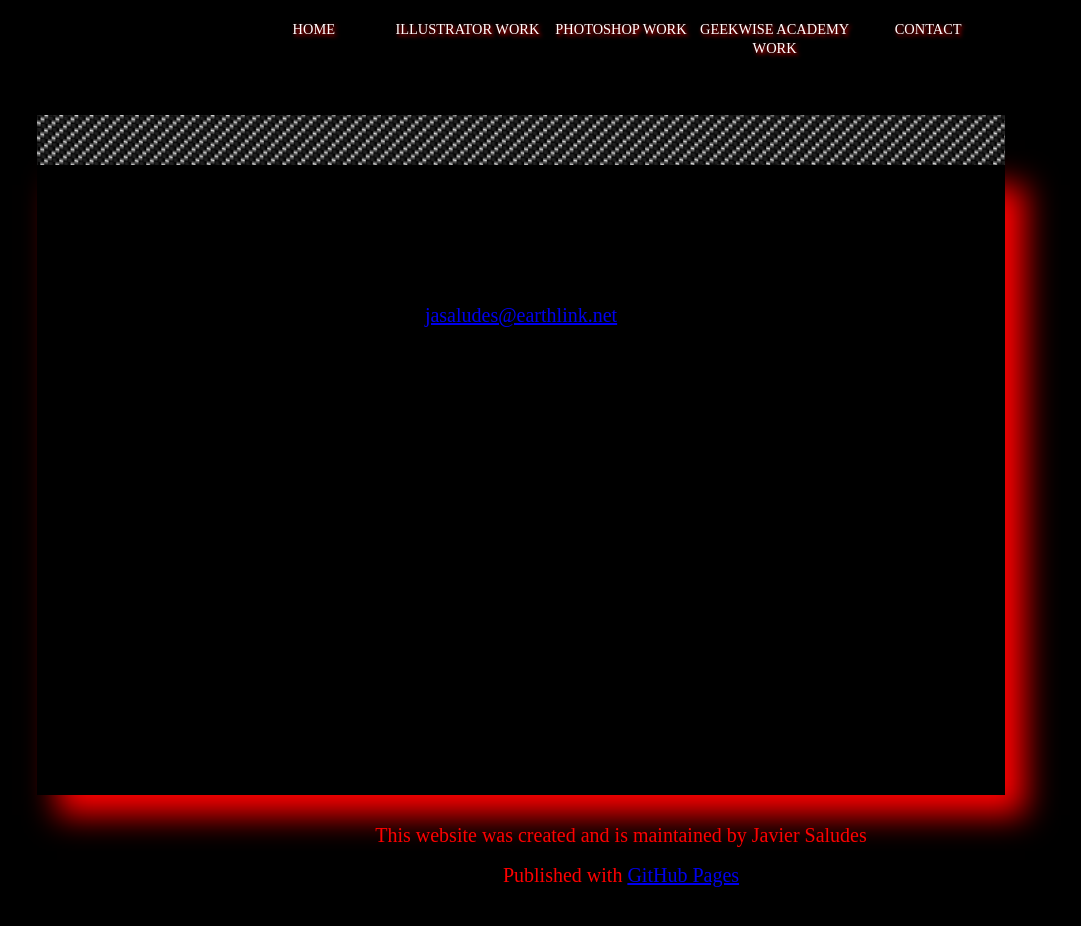
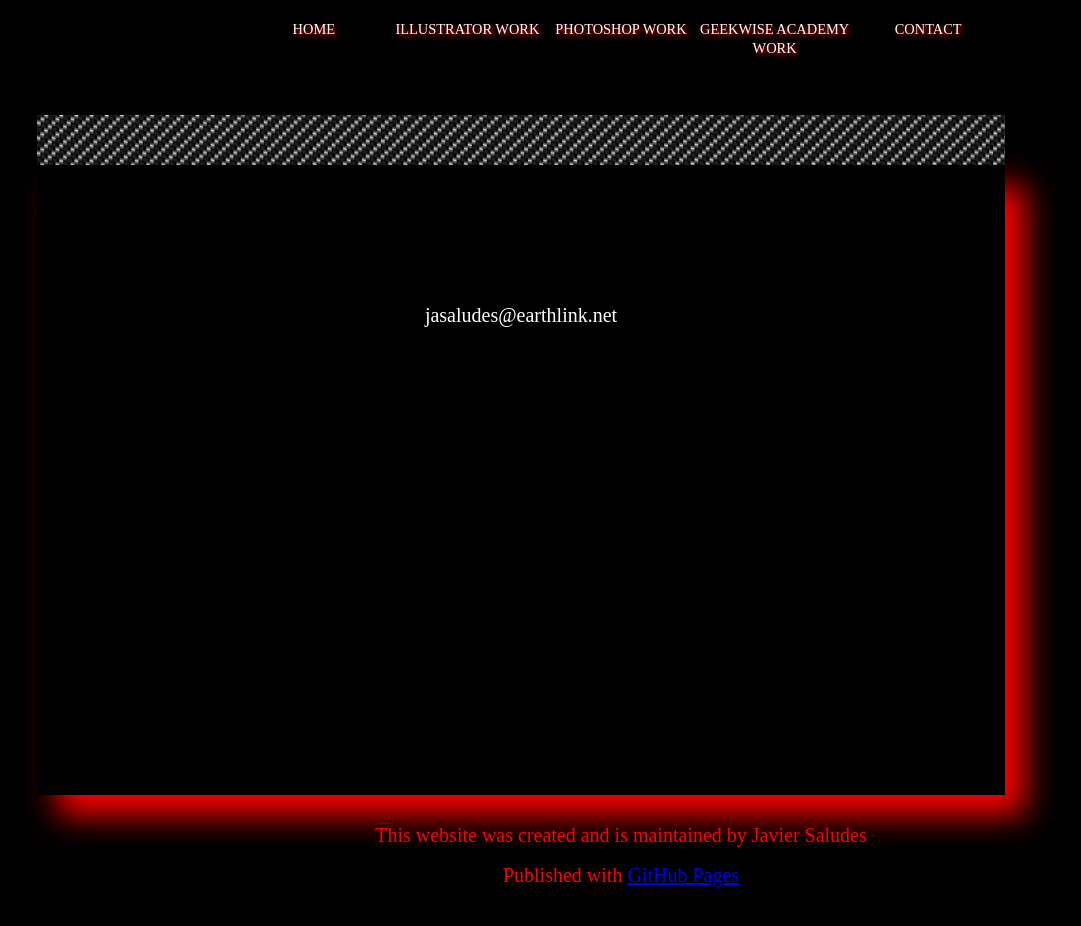
Before and after one commit to JavierSaludes/JavierSaludes.github.io, a plain HTML site: page contact.html in a window 1280 px wide. Shown: the whole page, without its empty margins (19-1100 px from the left). Drawn offline with nearby package versions, Linux system fonts and the light colour scheme; files whose address does not match are found by name; a web font is replaced by a local one.

Commit message:
contact page update

```diff
--- a/contact.html
+++ b/contact.html
@@ -38,7 +38,7 @@
 			<br>
 			<br>
 			<br>
-			<li><a href="jasaludes@earthlink.net">jasaludes@earthlink.net</a></li>
+			<li><h1>jasaludes@earthlink.net</h1></li>
 			<br>
 			<br>
 			<br>
```
